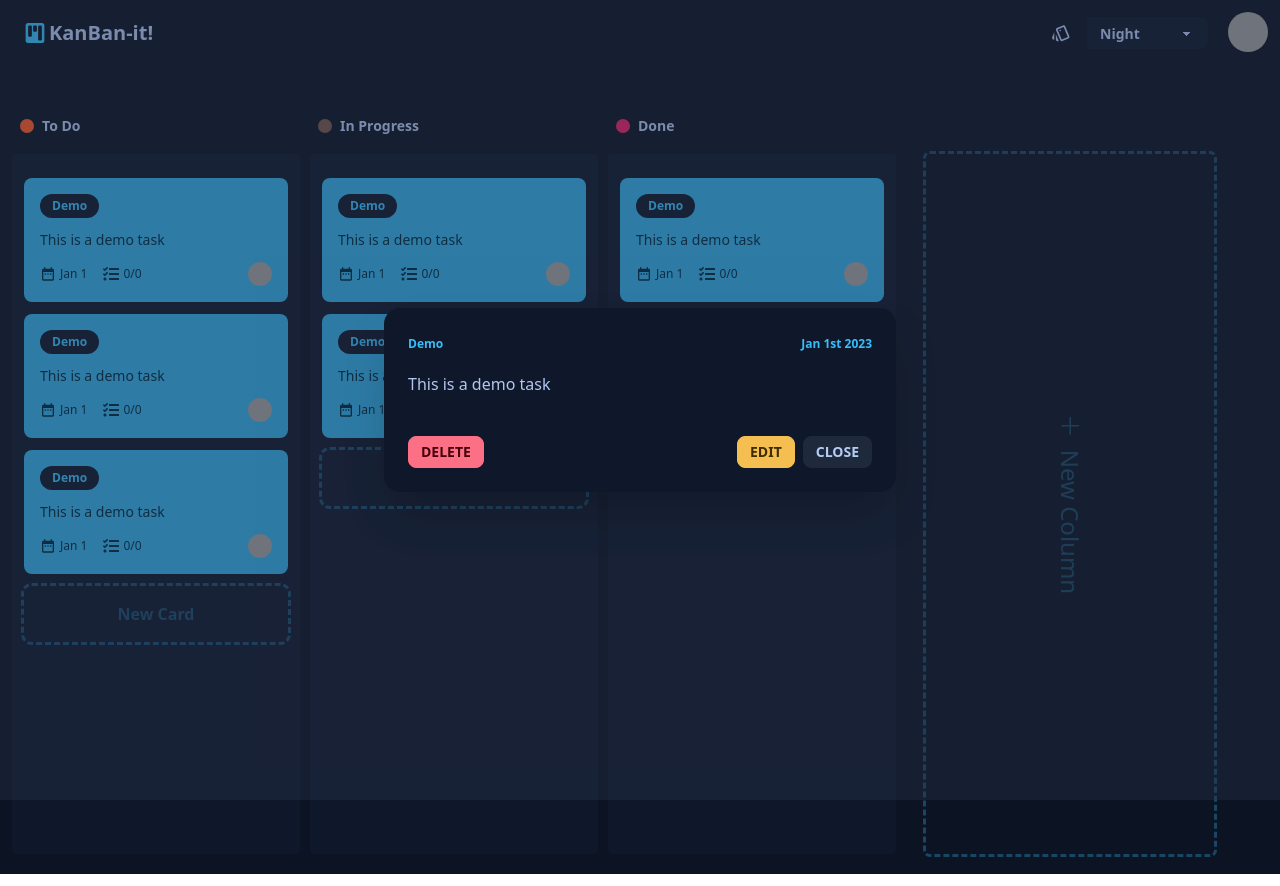
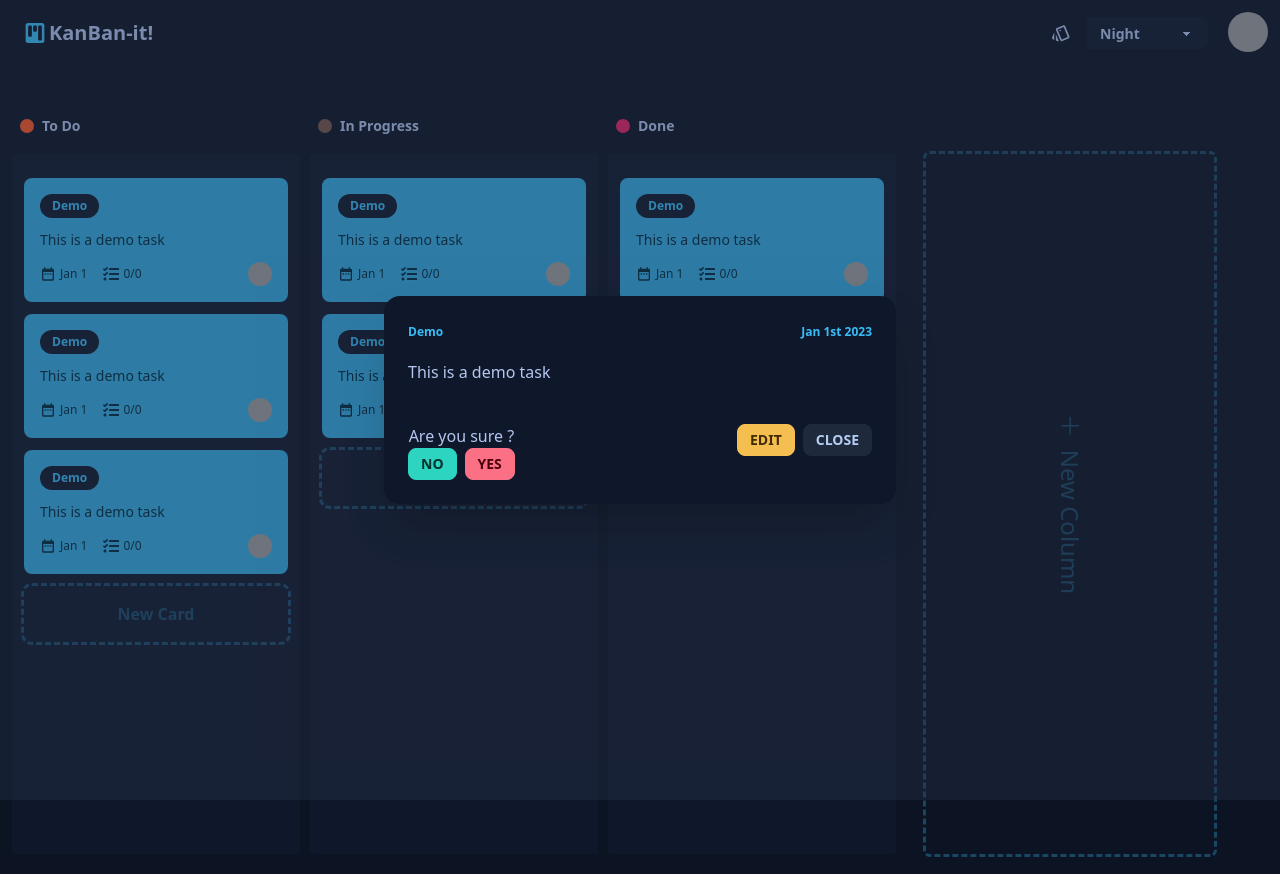
Before and after one commit to ichala/kanban-it, a React (Create React App) app: page /01d5cabc-e0c5-42da-853d-7f167b16db36/view in a window 1280 px wide. Both pictures are taken after a click on the button "DELETE". Built offline with nearby package versions, Linux system fonts and the light colour scheme; grey boxes are pictures that could not be loaded.

Commit message:
Delete Card Features

```diff
--- a/src/components/Card/CardDetails.jsx
+++ b/src/components/Card/CardDetails.jsx
@@ -2,6 +2,7 @@ import moment from 'moment';
 import React, { useContext, useEffect, useState } from 'react';
 import { Link, Navigate, useParams } from 'react-router-dom';
 import { StorageContext } from '../../config/Context/storage';
+import DeleteCard from './DeleteCard';
 
 const CardDetails = () => {
   const { StorageData, setStorageData } = useContext(StorageContext);
@@ -62,9 +63,7 @@ const CardDetails = () => {
             ))}
           </ul>
           <div className="modal-action flex justify-between">
-            <button type="button" className="btn btn-error btn-sm">
-              Delete
-            </button>
+            <DeleteCard id={data.id} column={Column.id} />
             <div className="flex gap-2">
               <Link to={`/${data.id}/edit`} className="btn btn-warning btn-sm">
                 Edit
--- /dev/null
+++ b/src/components/Card/DeleteCard.jsx
@@ -0,0 +1,48 @@
+import React, { useContext, useState } from 'react';
+import { toast } from 'react-hot-toast';
+import { useNavigate } from 'react-router-dom';
+import { StorageContext } from '../../config/Context/storage';
+
+const DeleteCard = ({ id, column }) => {
+  const [ConfirmDelete, setConfirmDelete] = useState(false);
+  const { StorageData, setStorageData } = useContext(StorageContext);
+  const navigate = useNavigate();
+
+  const ConfirmDeleteCard = (id, column) => {
+    const tagretColumn = StorageData.findIndex((item) => item.id === column);
+    StorageData[tagretColumn].cards = StorageData[tagretColumn].cards.filter(
+      (item) => item.id !== id,
+    );
+    toast.success('Card Deleted');
+    setStorageData([...StorageData]);
+    navigate('/');
+  };
+
+  return (
+    <>
+      {ConfirmDelete ? (
+        <>
+          <div className="flex flex-col text-center justify-center items-center">
+            Are you sure ?
+            <br />
+            <div className="flex flex-row gap-2">
+              <button onClick={() => { setConfirmDelete(false); }} type="button" className="btn btn-success btn-sm">
+                No
+              </button>
+              <button onClick={() => { ConfirmDeleteCard(id, column); }} type="button" className="btn btn-error btn-sm">
+                yes
+              </button>
+            </div>
+          </div>
+        </>
+      )
+        : (
+          <button onClick={() => { setConfirmDelete(true); }} type="button" className="btn btn-error btn-sm">
+            Delete
+          </button>
+        )}
+    </>
+  );
+};
+
+export default DeleteCard;
```
